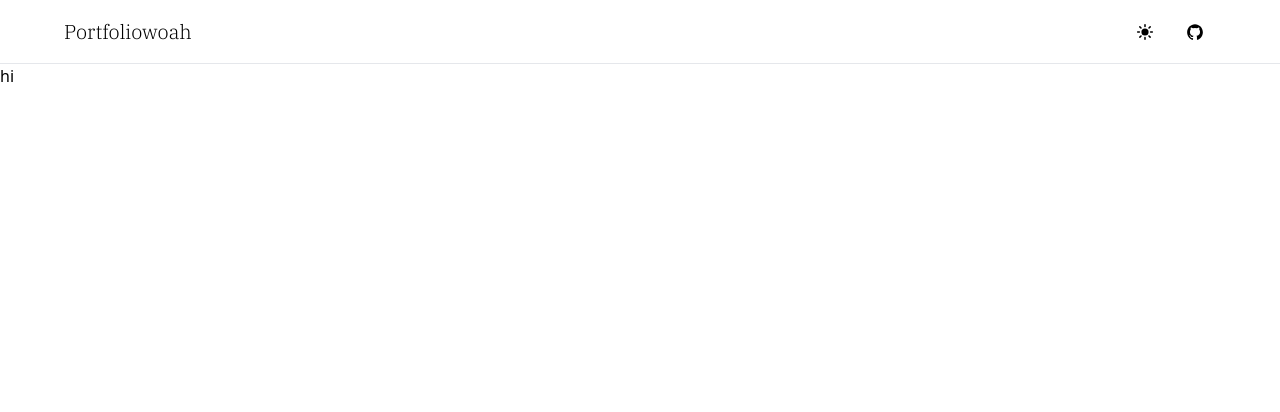
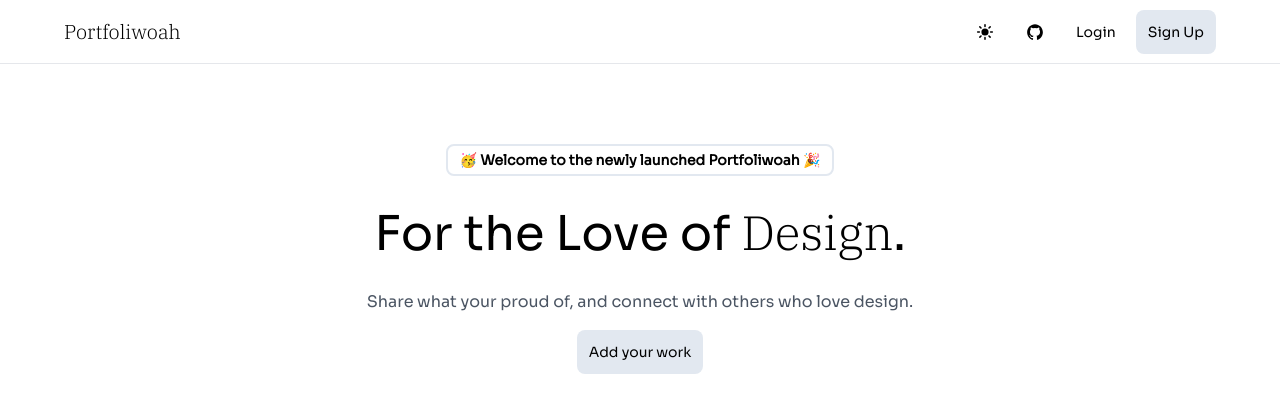
Before and after one commit to Oustro/portfoliwoah, a Next.js app: page / in a window 1280 px wide. Shown: the top 412 px of the page. Built offline with nearby package versions, Linux system fonts and the light colour scheme.

Commit message:
added more shared components

```diff
--- a/app/layout.tsx
+++ b/app/layout.tsx
@@ -8,11 +8,20 @@ export const metadata: Metadata = {
   description: 'Generated by create next app',
 }
 
+import { Sora } from 'next/font/google'
+
+const sora = Sora(
+  {
+    subsets: ['latin'],
+    weight: ['400'],
+  }
+)
+
 const RootLayout = ({ children }: { children: React.ReactNode }) => {
   return (
     <html lang='en'>
       <body>
-        <main>
+        <main className={sora.className}>
           <Nav />
           {children}
         </main>
--- a/app/page.tsx
+++ b/app/page.tsx
@@ -1,9 +1,29 @@
-import Image from 'next/image'
+import { IBM_Plex_Serif } from "next/font/google"
+
+import BadgeOutline from "@/components/shared/badgeOutline"
+import LinkButton from "@/components/shared/linkButton"
+const ibm_plex_serif = IBM_Plex_Serif(
+  {
+    subsets: ['latin'],
+    weight: ['300'],
+    style: ['italic']
+  }
+)
 
 export default function Home() {
   return (
-    <main className="relative min-h-screen justify-center overflow-hidden transition-all">
-      hi
+    <main className="relative min-h-screen justify-center overflow-hidden transition-all px-4">
+      <div className="mt-20 text-center">
+        <BadgeOutline>🥳 Welcome to the newly launched Portfoliwoah 🎉</BadgeOutline>
+        <h1 className='mt-8 text-4xl sm:text-5xl'>For the Love of <span className={ibm_plex_serif.className}>Design</span>.</h1>
+        <p className="mt-8 text-gray-600">Share what your proud of, and connect with others who love design.</p>
+        <div className="mt-4 text-center">
+          <LinkButton link="/signup">Add your work</LinkButton>
+        </div>
+      </div>
+
+
+
     </main>
   )
 }
--- /dev/null
+++ b/components/shared/actionButton.tsx
@@ -0,0 +1,11 @@
+import Link from "next/link"
+
+export default function ActionButtonHover({ children, link }: { children: React.ReactNode, link: string }) {
+  return (
+    <Link href={link}>
+      <div className="text-lg p-3 inline-block rounded transition hover:bg-slate-200 ">
+        {children}
+      </div>
+    </Link>
+  )
+}
--- /dev/null
+++ b/components/shared/actionButtonHover.tsx
@@ -0,0 +1,11 @@
+import Link from "next/link"
+
+export default function ActionButtonHover({ children, link }: { children: React.ReactNode, link: string }) {
+  return (
+    <Link href={link}>
+      <div className="text-lg p-3 inline-block rounded transition hover:bg-slate-200 ">
+        {children}
+      </div>
+    </Link>
+  )
+}
--- /dev/null
+++ b/components/shared/badge.tsx
@@ -0,0 +1,7 @@
+export default function Badge({ children }: { children: React.ReactNode }) {
+  return (
+    <div className="text-lg px-3 py-1 text-sm rounded-lg inline-block bg-slate-200">
+      <p className="font-semibold">{children}</p>
+    </div>
+  )
+}
--- /dev/null
+++ b/components/shared/badgeOutline.tsx
@@ -0,0 +1,7 @@
+export default function BadgeOutline({ children }: { children: React.ReactNode }) {
+  return (
+    <div className="text-lg px-3 py-1 text-sm rounded-lg inline-block border-2 border-slate-200">
+      <p className="font-semibold">{children}</p>
+    </div>
+  )
+}
--- a/components/shared/button.tsx
+++ /dev/null
@@ -1,11 +0,0 @@
-import Link from "next/link"
-
-export default function CustomLinkButtonHover({ children, link }: { children: React.ReactNode, link: string }) {
-  return (
-    <Link href={link}>
-      <div className="text-lg p-3 rounded transition hover:bg-slate-200 ">
-        {children}
-      </div>
-    </Link>
-  )
-}
--- /dev/null
+++ b/components/shared/iconButtonHover.tsx
@@ -0,0 +1,11 @@
+import Link from "next/link"
+
+export default function IconButtonHover({ children, link }: { children: React.ReactNode, link: string }) {
+  return (
+    <Link href={link}>
+      <div className="text-lg p-3 rounded-lg transition hover:bg-slate-200 ">
+        {children}
+      </div>
+    </Link>
+  )
+}
--- /dev/null
+++ b/components/shared/linkButton.tsx
@@ -0,0 +1,11 @@
+import Link from "next/link"
+
+export default function LinkButton({ children, link }: { children: React.ReactNode, link: string }) {
+  return (
+    <Link href={link}>
+      <div className="text-lg p-3 inline-block rounded-lg bg-slate-200 hover:bg-slate-300 transition">
+        <p className="text-sm">{children}</p>
+      </div>
+    </Link>
+  )
+}
--- /dev/null
+++ b/components/shared/linkButtonHover.tsx
@@ -0,0 +1,11 @@
+import Link from "next/link"
+
+export default function LinkButtonHover({ children, link }: { children: React.ReactNode, link: string }) {
+  return (
+    <Link href={link}>
+    <div className="text-lg p-3 inline-block rounded-lg hover:bg-slate-300 transition">
+      <p className="text-sm">{children}</p>
+    </div>
+  </Link>
+  )
+}
--- a/components/special/nav.tsx
+++ b/components/special/nav.tsx
@@ -1,7 +1,9 @@
 import { IBM_Plex_Serif } from "next/font/google"
 
-import CustomLinkButtonHover from "@/components/shared/button"
 import ThemeButton from "@/components/special/theme"
+import IconButtonHover from "../shared/iconButtonHover"
+import LinkButton from "@/components/shared/linkButton"
+import LinkButtonHover from "@/components/shared/linkButtonHover"
 
 import { IoLogoGithub } from "react-icons/io5"
 
@@ -16,10 +18,12 @@ const ibm_plex_serif = IBM_Plex_Serif(
 export default function Nav() {
   return (
     <nav className="sticky top-0 z-50 w-full backdrop-blur from-white-50 h-16 border-b text-xl px-4 sm:px-16 flex items-center justify-between">
-      <h1 className={ibm_plex_serif.className}>Portfoliowoah</h1>
+      <h1 className={ibm_plex_serif.className}>Portfoliwoah</h1>
       <div className="flex items-center gap-2">
         <ThemeButton aria-label="Button to change the site to dark or light mode" />
-        <CustomLinkButtonHover aria-label="The Link to the repo of this project" link="https://google.com"><IoLogoGithub /></CustomLinkButtonHover>
+        <IconButtonHover aria-label="The Link to the repo of this project" link="https://github.com/Oustro/portfoliwoah"><IoLogoGithub /></IconButtonHover>
+        <LinkButtonHover link="/login">Login</LinkButtonHover>
+        <LinkButton link="/signup">Sign Up</LinkButton>
       </div>
     </nav>
   )
--- a/components/special/theme.tsx
+++ b/components/special/theme.tsx
@@ -23,7 +23,7 @@ export default function ThemeButton() {
 
   return (
     <div className="group flex items-center gap-4">
-      <code className="hidden group-hover:inline transition text-xs">{theme}</code>
+      <code className="hidden group-hover:inline transition text-xs">Themes Coming Soon</code>
       <div onClick={() => changeTheme(theme)} className="text-lg p-3 rounded transition hover:bg-slate-200">
         {theme === "dark" ? (
           <IoMoon />
```
